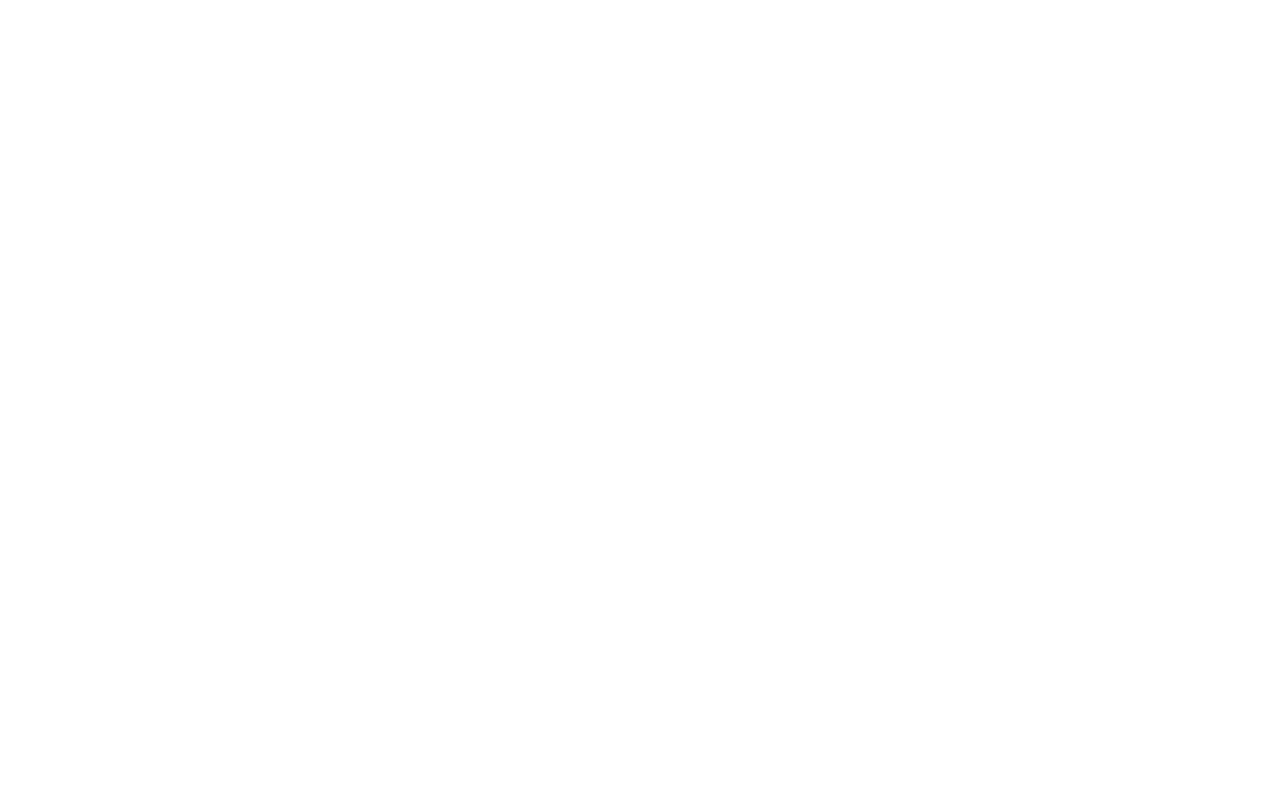
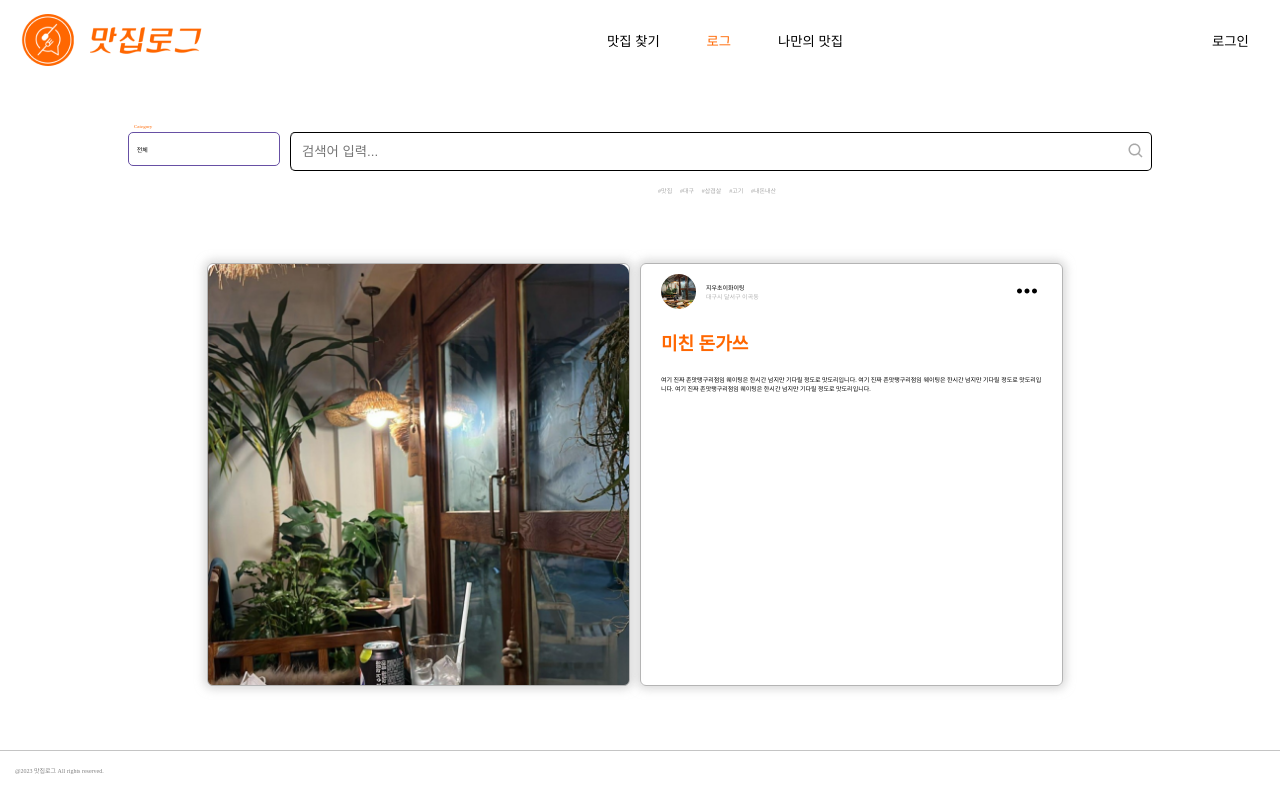
Before and after one commit to matjiplog/matjiplog-web, a React (Create React App) app in the folder matjiplog/: page /log in a window 1280 px wide. Before the commit this address had no page. Built offline with nearby package versions, Linux system fonts and the light colour scheme.

Commit message:
QIPC-253 [FEAT] 맛집로그 페이지 레이아웃

```diff
--- a/matjiplog/src/App.tsx
+++ b/matjiplog/src/App.tsx
@@ -5,6 +5,7 @@
 import HomePage from "./Pages/Home";
 
 import GlobalStyle from "./styles/common/global";
+import Log from "./Pages/Log";
 
 function App(): JSX.Element {
   return (
@@ -15,6 +16,7 @@
           <Route path="/" element={<HomePage />}></Route>
           <Route path="/login" element={<Login />}></Route>
           <Route path="/signup" element={<SignUp />}></Route>
+          <Route path="/log" element={<Log />}></Route>
         </Routes>
       </BrowserRouter>
     </>
--- /dev/null
+++ b/matjiplog/src/Components/Log/DrowDown.tsx
@@ -0,0 +1,34 @@
+import styled from "styled-components";
+
+function DrowDown() {
+  return(
+    <Content>
+      <ItemDiv>신고하기</ItemDiv>
+      <ItemDiv>댓글보기</ItemDiv>
+      <ItemDiv>취소</ItemDiv>
+    </Content>
+
+  );
+}
+
+const ItemDiv = styled.div`
+  width: 100px;
+  height: 30px;
+  display : flex;
+  justify-content : center;
+  align-items : center;
+  &:hover {
+    background-color: #f3edf7;
+  }
+`;
+const Content = styled.div`
+  justify-content: center;
+  position: absolute;
+  margin-left : -80px;
+  margin-top : -5px;
+  background: white;
+  box-shadow: 0 4px 5px 0 #00000026;
+  border : solid #b4b4b4 1px;
+  border-radius: 2px;
+`;
+export default DrowDown;
--- /dev/null
+++ b/matjiplog/src/Components/Log/UserLog.tsx
@@ -0,0 +1,120 @@
+import styled from "styled-components";
+import { BiDotsHorizontalRounded } from "react-icons/bi";
+import { useState } from "react";
+import DrowDown from "./DrowDown";
+
+
+function UserLog() {
+  const userName = "지우초이화이팅";
+  const Location = "대구시 달서구 이곡동";
+  const RestaurantName = "미친 돈가쓰";
+  const Review = "여기 진짜 존맛탱구리점임 웨이팅은 한시간 넘지만 기다릴 정도로 맛도리입니다. 여기 진짜 존맛탱구리점임 웨이팅은 한시간 넘지만 기다릴 정도로 맛도리입니다. 여기 진짜 존맛탱구리점임 웨이팅은 한시간 넘지만 기다릴 정도로 맛도리입니다."
+
+  const hasTagMenu = ["맛집", "대구", "삽겹살", "고기", "내돈내산"];
+
+  const [drowdown, setDrowdown] = useState(false);
+  const DotClick = () =>{
+    console.log("ddd")
+    setDrowdown(!drowdown);
+  };
+
+  return(
+    <UserLogWrap>
+      <LogImgDiv></LogImgDiv>
+      <LogContentlDiv>
+        <ContentTopDiv>
+          <ProfileImg src="/assets/images/loginPicture.png"></ProfileImg>
+          <TopTextDiv>
+            <p>{userName}</p>
+            <LessP>{Location}</LessP>
+          </TopTextDiv>
+          <DotDiv>
+            <BiDotsHorizontalRounded onClick={DotClick}  size={30} color="black"></BiDotsHorizontalRounded>
+            {drowdown && <DrowDown></DrowDown>}
+          </DotDiv>
+
+
+        </ContentTopDiv>
+        <ContentDiv>
+          <RNameDiv>{RestaurantName}</RNameDiv>
+          <ReviewDiv>{Review}</ReviewDiv>
+        </ContentDiv>
+      </LogContentlDiv>
+    </UserLogWrap>
+  );
+}
+
+const CommentDiv = styled.div`
+  flex: 1 1 20%;
+  background-color : black;
+`;
+const ReviewDiv = styled.div`
+  word-wrap: break-word;
+`;
+const RNameDiv = styled.div`
+  color: #FF6701;
+  font-size : 18px;
+  font-weight: bold;
+  margin-bottom: 20px;
+`;
+const ContentDiv = styled.div`
+  margin: 10px 20px 10px 20px;
+`;
+// img="/assets/images/loginPicture.png"
+// background-image : url(${(props) => props.img || "none"});
+
+const DotDiv =styled.div`
+  margin-left: auto;
+`;
+const LessP = styled.p`
+  color: #b4b4b4;
+`;
+const TopTextDiv = styled.div`
+  display: flex;
+  flex-direction: column;
+  margin-left: 10px;
+`;
+const ProfileImg = styled.img`
+  border-radius: 18px;
+  width: 35px;
+  height: 35px;
+`;
+const ContentTopDiv = styled.div`
+  display: flex;
+  align-items: center;
+  margin: 10px 20px 10px 20px;
+`;
+const LogContentlDiv = styled.div`
+  border : solid #b4b4b4 1px;
+  border-radius: 6px;
+  width: 423px;
+  height: 423px;
+  margin-top : 2%;
+  margin-right : 10px;
+  box-shadow: 0px 0px 10px 3px rgba(190, 190, 190, 0.6);
+  display: flex;
+  flex-direction: column;
+`;
+const LogImgDiv = styled.div`
+  width: 423px;
+  height: 423px;
+  border : solid #b4b4b4 1px;
+  border-radius: 6px;
+  background-image: url("/assets/images/loginPicture.png");
+  background-repeat : no-repeat;
+  background-size : cover;
+  margin-top : 2%;
+  margin-right : 10px;
+  box-shadow: 0px 0px 10px 3px rgba(190, 190, 190, 0.6);
+`;
+const UserLogWrap = styled.div`
+  display : flex;
+  justify-content: center;
+  align-items: center;
+  margin : 50px 15% 0 15%;
+  @media screen and (max-width: 850px){
+    flex-direction: column;
+  }
+`;
+
+export default UserLog;
--- a/matjiplog/src/Pages/Log.tsx
+++ b/matjiplog/src/Pages/Log.tsx
@@ -1,23 +1,32 @@
 import styled from "styled-components";
 import { useState } from "react";
 import SearchBar from "../Components/Common/SearchBar";
+import Header from "../Components/Common/Header";
+import Footer from "../Components/Common/Footer";
+import UserLog from "../Components/Log/UserLog";
 
 function Log() {
 
   return(
-    <LogDiv>
-      <SearchBar></SearchBar>
-    </LogDiv>
+    <>
+      <LogWrap>
+        <Header></Header>
+        {/* <hr style={{ color: "#b4b4b4", border: "1px solid", width: "85%",margin: "0px auto", marginTop: "10px" }}></hr> */}
+        <SearchBar></SearchBar>
+        <UserLog></UserLog>
+      </LogWrap>
+      <Footer></Footer>
+    </>
+
   );
 }
 
 
 
-const LogDiv = styled.div`
-  display: flex;
-  flex-direction: column;
-  justify-content : center;
-  align-items : center;
+const LogWrap = styled.div`
+  min-height: 100%;
+  position: relative;
+  padding-bottom: 100px;
 `;
 
 export default Log;
--- a/matjiplog/src/Pages/Login.tsx
+++ b/matjiplog/src/Pages/Login.tsx
@@ -28,7 +28,8 @@
   display: flex;
   align-items: center;
   flex-direction: column;
-  height: 100%;
-  padding-bottom: 50px;
+  min-height: 100%;
+  position: relative;
+  padding-bottom: 100px;
 `;
 export default Login;
--- a/matjiplog/src/Pages/SignUp.tsx
+++ b/matjiplog/src/Pages/SignUp.tsx
@@ -8,29 +8,21 @@
   return (
     <>
       <SignUpWrap>
-        <SignUpDiv>
           <Logo></Logo>
           <SignUpInput></SignUpInput>
-        </SignUpDiv>
       </SignUpWrap>
       <Footer></Footer>
     </>
   );
 }
 
-const SignUpDiv = styled.div`
+const SignUpWrap = styled.div`
   display: flex;
   align-items: center;
   flex-direction: column;
+  min-height: 100%;
   position: relative;
-  min-height: 100vh;
   padding-bottom: 100px;
 `;
 
-const SignUpWrap = styled.div`
-  min-height: 100%;
-  position: relative;
-  padding-bottom: 50px;
-`;
-
 export default SignUp;
--- a/matjiplog/src/styles/common/searchBar.ts
+++ b/matjiplog/src/styles/common/searchBar.ts
@@ -5,6 +5,7 @@
 export const SearchBarDiv = styled.article`
   width: 80%;
   margin: 0 auto;
+  margin-top: 50px;
   display: flex;
 `;
 
```
Also changed, not shown: matjiplog/src/Components/Common/SearchBar.tsx (+0 -86 lines).
